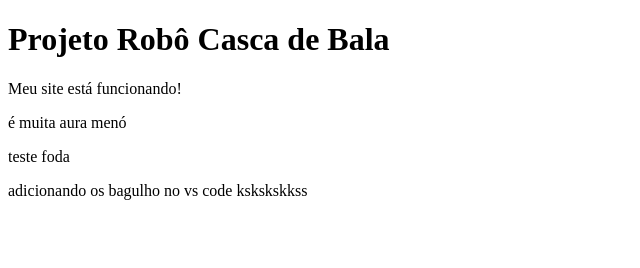
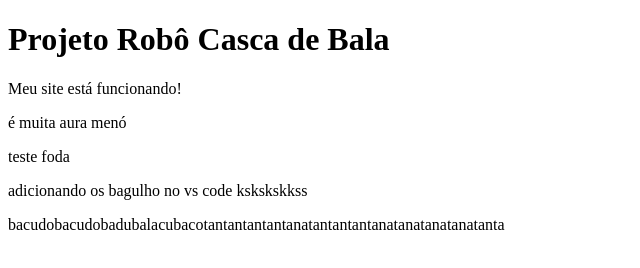
Before and after one commit to otaviodevpc/repositoriorobo, a plain HTML site: page index.html in a window 1280 px wide. Shown: the whole page, without its empty margins (0-640 px from the left). Drawn offline with Linux system fonts and the light colour scheme.

Commit message:
Add new paragraph to index.html

```diff
--- a/index.html
+++ b/index.html
@@ -10,5 +10,6 @@
     <p> é muita aura menó</p>
     <p>teste foda</p>
     <p> adicionando os bagulho no vs code kskskskkss</p>
+    <p>bacudobacudobadubalacubacotantantantantanatantantantanatanatanatanatanta</p>
 </body>
 </html>
```
